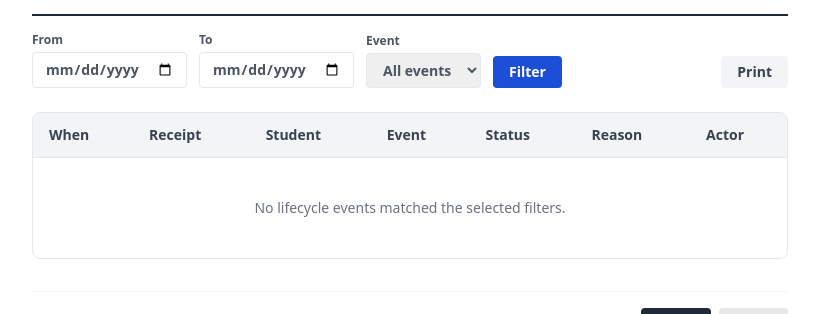
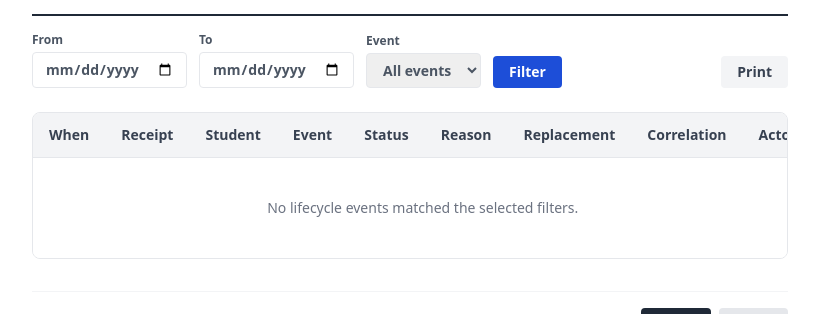
Before and after one commit to wkweyu/Uniform_issuance_app, a Python web app: template templates/receipt_lifecycle_report.html in a window 1280 px wide. Shown: the part 124-438 px from the top of the page, without its empty margins (230-1049 px from the left). Run offline with Jinja, Linux system fonts and the light colour scheme; the template is opened without the code that fills it, so the values that code supplies are empty; style sheets or scripts are compiled from the project's sources.

Commit message:
Expose receipt lifecycle audit links

```diff
--- a/templates/receipt_lifecycle_report.html
+++ b/templates/receipt_lifecycle_report.html
@@ -15,8 +15,8 @@
 
 <div class="bg-white border rounded-lg overflow-x-auto">
   <table class="w-full text-left text-sm">
-    <thead><tr class="bg-gray-100 border-b text-gray-700 font-bold"><th class="px-4 py-3">When</th><th class="px-4 py-3">Receipt</th><th class="px-4 py-3">Student</th><th class="px-4 py-3">Event</th><th class="px-4 py-3">Status</th><th class="px-4 py-3">Reason</th><th class="px-4 py-3">Actor</th></tr></thead>
-    <tbody class="divide-y">{% for record in records %}<tr><td class="px-4 py-3 whitespace-nowrap">{{ record.occurred_at }}</td><td class="px-4 py-3 font-mono">{{ record.receipt_no or ('#' ~ record.payment_id) }}</td><td class="px-4 py-3">{{ record.admno }} {{ record.FName or '' }} {{ record.SName or '' }}</td><td class="px-4 py-3 font-semibold">{{ record.event_type.replace('_', ' ') }}</td><td class="px-4 py-3">{{ record.status_after }}</td><td class="px-4 py-3">{{ record.reason or '-' }}</td><td class="px-4 py-3">{{ record.actor_name or record.actor_user_id }}</td></tr>{% else %}<tr><td colspan="7" class="px-4 py-10 text-center text-gray-500">No lifecycle events matched the selected filters.</td></tr>{% endfor %}</tbody>
+    <thead><tr class="bg-gray-100 border-b text-gray-700 font-bold"><th class="px-4 py-3">When</th><th class="px-4 py-3">Receipt</th><th class="px-4 py-3">Student</th><th class="px-4 py-3">Event</th><th class="px-4 py-3">Status</th><th class="px-4 py-3">Reason</th><th class="px-4 py-3">Replacement</th><th class="px-4 py-3">Correlation</th><th class="px-4 py-3">Actor</th></tr></thead>
+    <tbody class="divide-y">{% for record in records %}<tr><td class="px-4 py-3 whitespace-nowrap">{{ record.occurred_at }}</td><td class="px-4 py-3 font-mono">{{ record.receipt_no or ('#' ~ record.payment_id) }}</td><td class="px-4 py-3">{{ record.admno }} {{ record.FName or '' }} {{ record.SName or '' }}</td><td class="px-4 py-3 font-semibold">{{ record.event_type.replace('_', ' ') }}</td><td class="px-4 py-3">{{ record.status_after }}</td><td class="px-4 py-3">{{ record.reason or '-' }}</td><td class="px-4 py-3 font-mono">{{ ('#' ~ record.replacement_payment_id) if record.replacement_payment_id else '-' }}</td><td class="px-4 py-3 font-mono text-xs">{{ record.correlation_id or '-' }}</td><td class="px-4 py-3">{{ record.actor_name or record.actor_user_id }}</td></tr>{% else %}<tr><td colspan="9" class="px-4 py-10 text-center text-gray-500">No lifecycle events matched the selected filters.</td></tr>{% endfor %}</tbody>
   </table>
 </div>
 {% endblock %}
```
Also changed, not shown: tests/test_blueprint_route_integration.py (+8 -0 lines).
